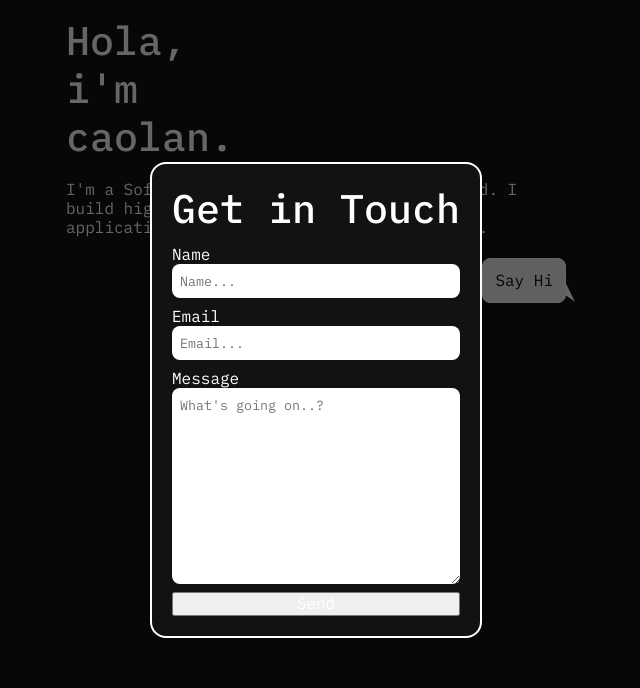
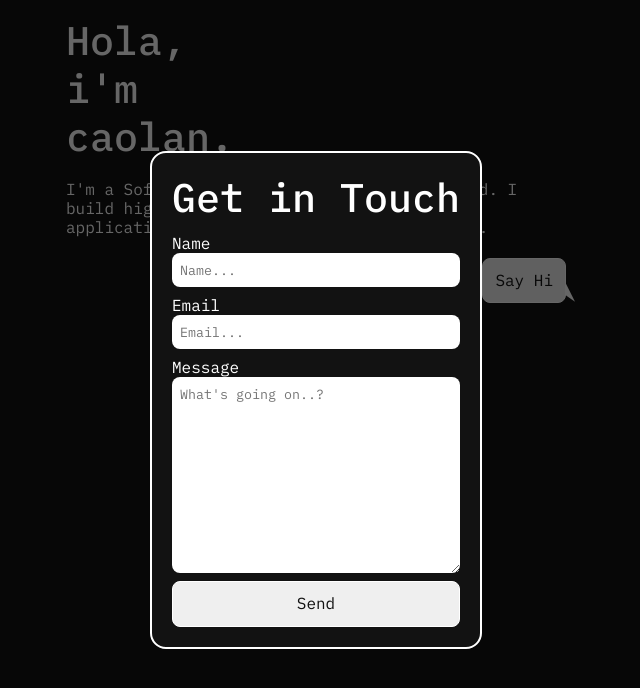
Before and after one commit to caolan93/portfolio, a Next.js app: page / in a window 1280 px wide. Both pictures are taken after a click on the button "Say Hi". Shown: the top 688 px of the page, without its empty margins (324-964 px from the left). Built offline with nearby package versions, Linux system fonts and the light colour scheme.

Commit message:
form send on BE

```diff
--- a/app/sections/Hero/Form/index.tsx
+++ b/app/sections/Hero/Form/index.tsx
@@ -25,7 +25,7 @@ const GetInTouch = (props: Props) => {
 						placeholder="What's going on..?"
 					/>
 				</label>
-				<button>Send</button>
+				<button className='get-in-touch-button'>Send</button>
 			</form>
 		</div>
 	);
--- a/app/sections/Hero/Form/styles.css
+++ b/app/sections/Hero/Form/styles.css
@@ -20,6 +20,27 @@
 				border: none;
 				outline: none;
 				padding: var(--xs-spacer, 8px);
+				color: var(--secondary, #121212);
+			}
+		}
+
+		.get-in-touch-button {
+			width: 100%;
+			outline: none;
+			color: var(--secondary, #121212);
+			border: 1px solid var(--primary, #fff);
+			padding: var(--s-spacer, 8px);
+			border-radius: var(--s-radius, 6px);
+			cursor: pointer;
+			transition: all 150ms ease-out;
+			position: relative;
+			&:hover {
+				background-color: transparent;
+				color: var(--primary, #fff);
+			}
+			span {
+				display: inline-flex;
+				color: inherit;
 			}
 		}
 	}
```
